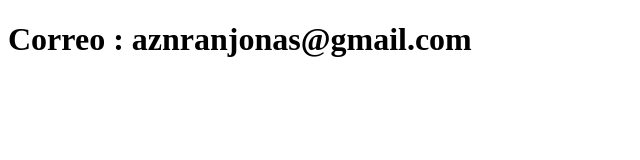
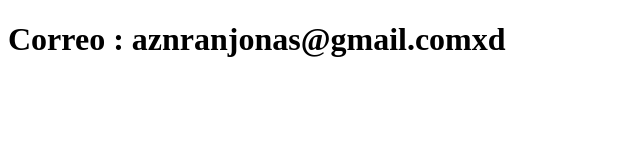
Before and after one commit to JonasRivadeneyra/Sistema-de-Registro-de-Juego, a plain HTML site: page contacto.html in a window 1280 px wide. Shown: the full height of the page, 0-640 px from the left. Drawn offline with Linux system fonts and the light colour scheme.

Commit message:
actualiza contacto

```diff
--- a/contacto.html
+++ b/contacto.html
@@ -6,6 +6,6 @@
     <title>Contacto</title>
 </head>
 <body>
-    <h1>Correo : aznranjonas@gmail.com</h1>
+    <h1>Correo : aznranjonas@gmail.comxd</h1>
 </body>
 </html>
```
